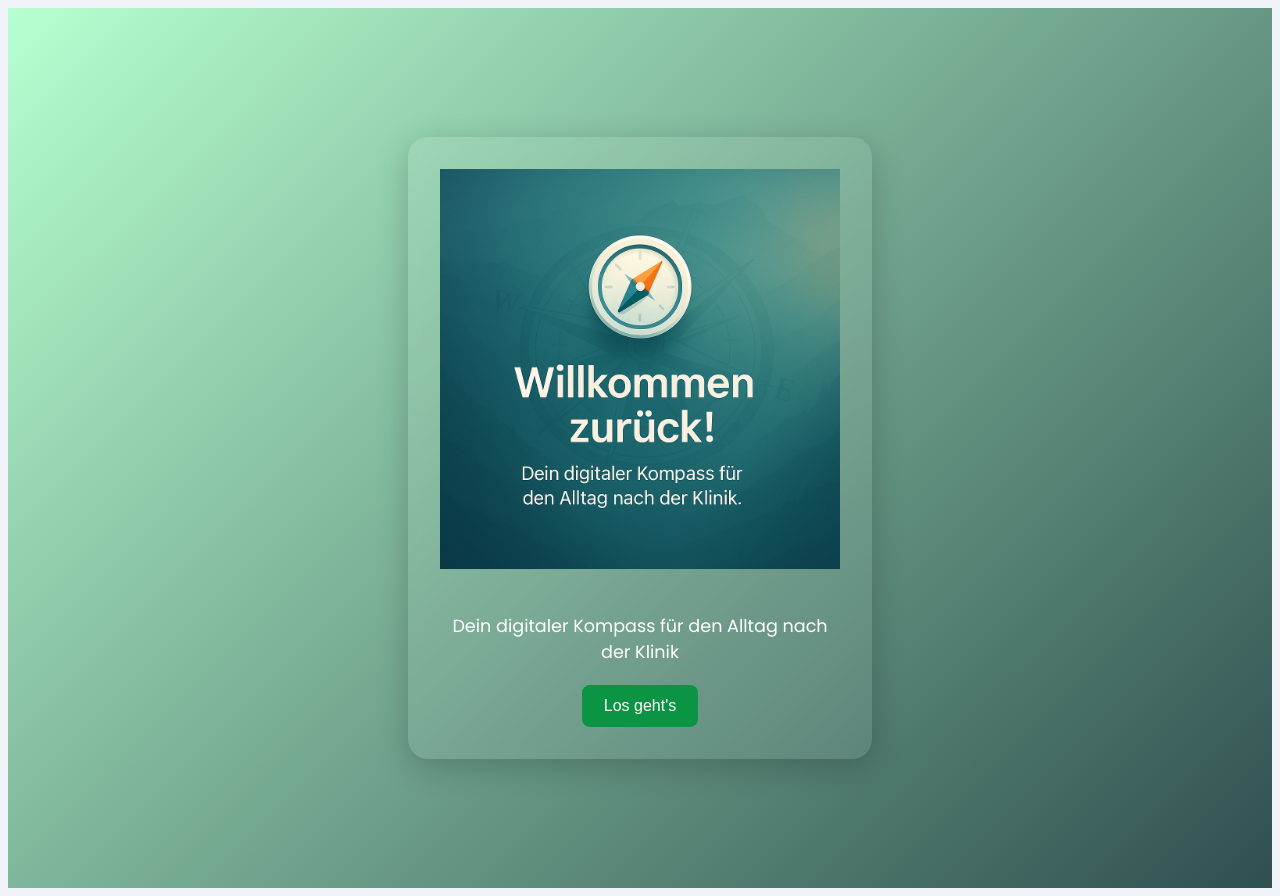
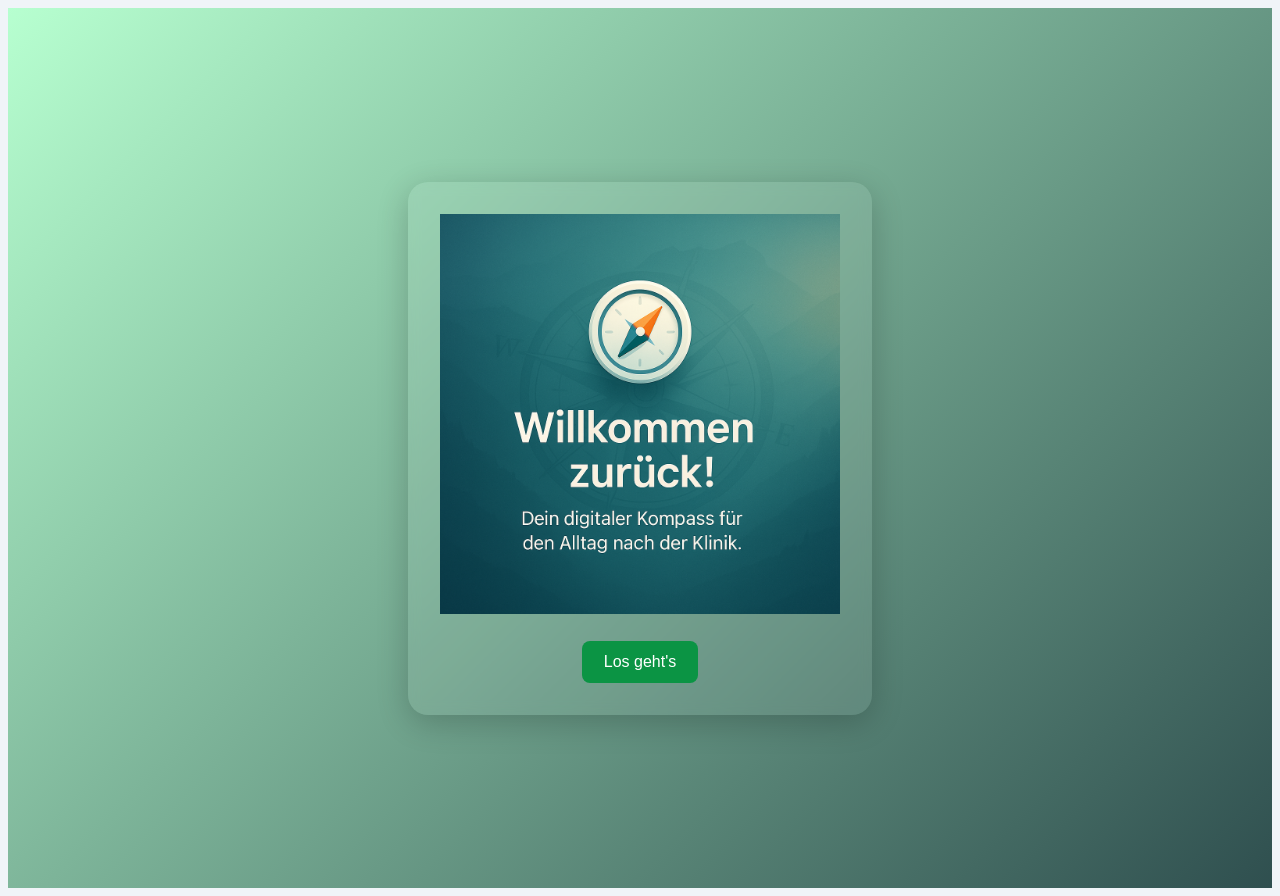
Before and after one commit to Pahnini/kompass-app, a React (Vite) app: page / in a window 1280 px wide. Built offline with nearby package versions, Linux system fonts and the light colour scheme.

Commit message:
Fix: WelcomeScreen angepasst

```diff
--- a/src/components/WelcomeScreen.jsx
+++ b/src/components/WelcomeScreen.jsx
@@ -7,7 +7,6 @@ export default function WelcomeScreen({ onContinue }) {
     <div className="welcome-screen">
       <div className="welcome-content">
         <img src={compassImg} alt="Kompass Illustration" />
-        <p>Dein digitaler Kompass für den Alltag nach der Klinik</p>
         <button onClick={onContinue}>Los geht's</button>
       </div>
     </div>
```
